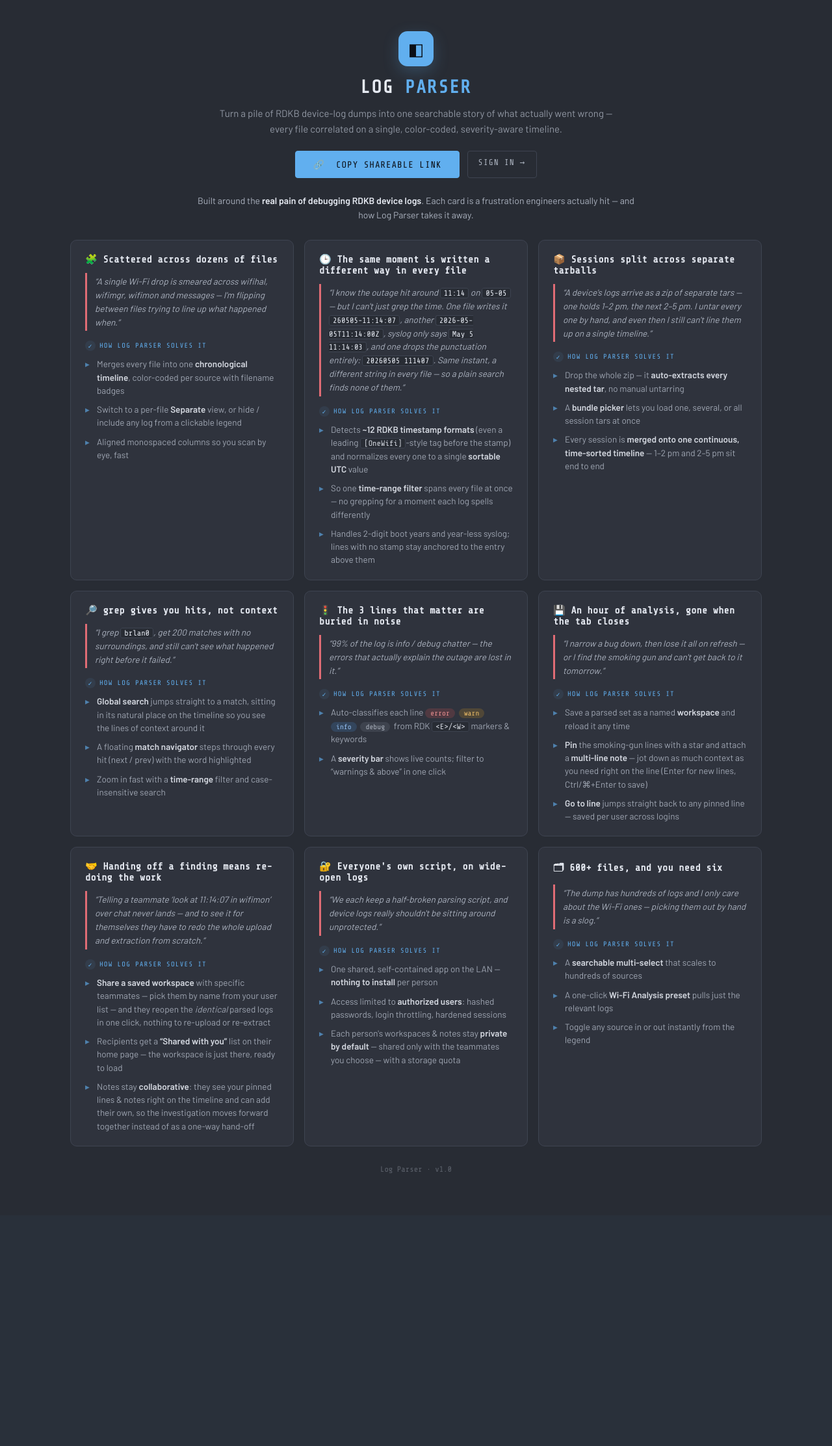
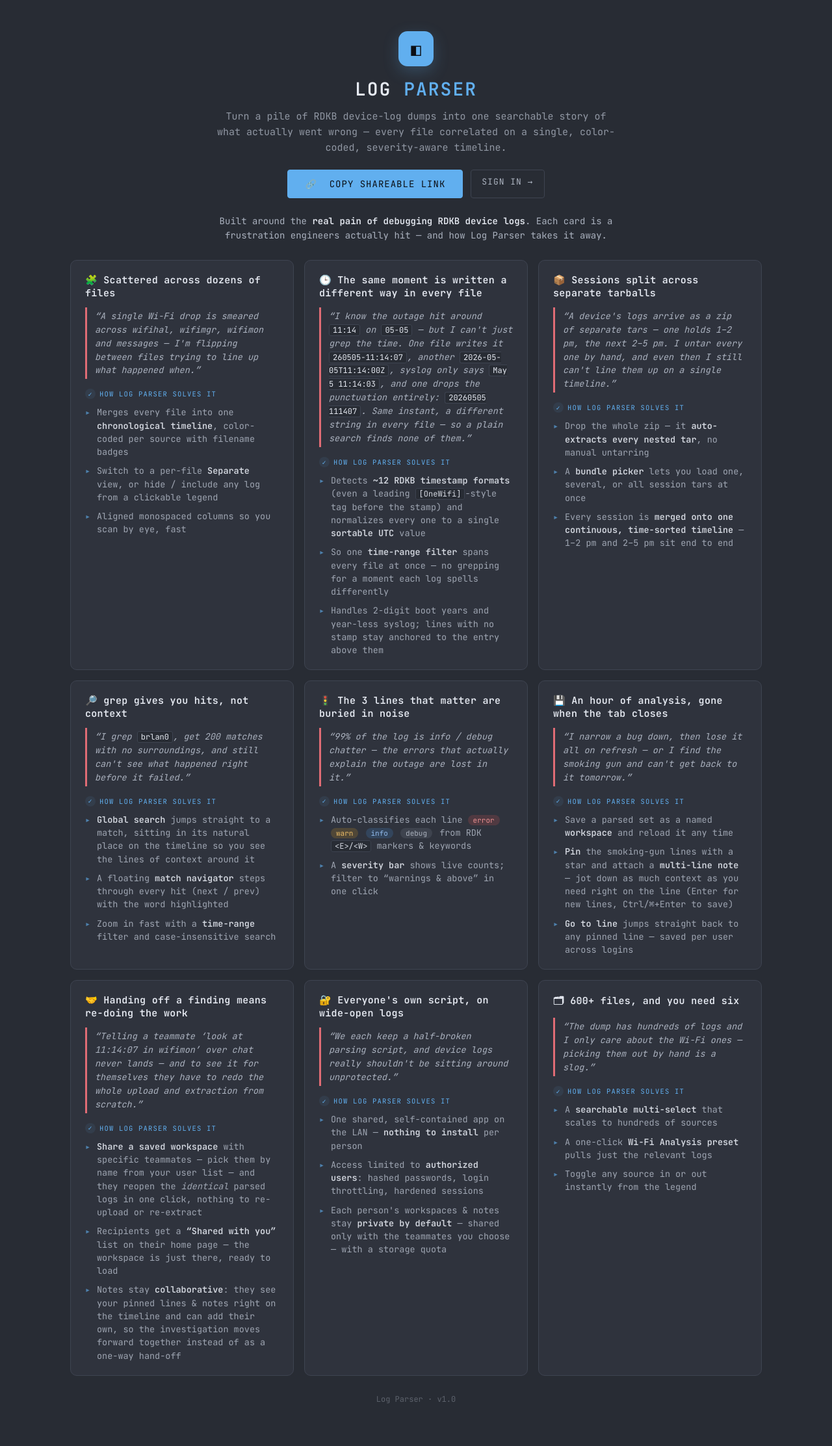
Before and after one commit to Raju-krish/log-parser, a Flask app: page /about in a window 1280 px wide. Shown: the whole page at 65% size. Before the commit the page ends 1805 px from the top, so only its background shows below. Run offline with Flask 3, Linux system fonts and the light colour scheme; some libraries are stand-ins or nearby versions.

Commit message:
Make JetBrains Mono the default UI font
Fall back to JetBrains Mono when neither the account nor the browser has a saved font preference, so new users get it by default. Share Tech Mono ('default') stays selectable and still renders via the base stacks.

```diff
--- a/templates/base.html
+++ b/templates/base.html
@@ -23,7 +23,10 @@
     (function () {
       try {
         var P = window.__lpPrefs || {};
-        var savedFont = P.font || localStorage.getItem('lp-font');
+        // JetBrains Mono is the default face; falls back to it when neither the
+        // account nor this browser has a saved font. 'default' = Share Tech Mono
+        // stays selectable and renders via the base stacks (no data-font attr).
+        var savedFont = P.font || localStorage.getItem('lp-font') || 'jetbrains';
         if (savedFont && savedFont !== 'default') document.documentElement.setAttribute('data-font', savedFont);
         var DEFAULT = 'onedark';
         var t = P.theme || localStorage.getItem('lp-theme') || DEFAULT;
```
